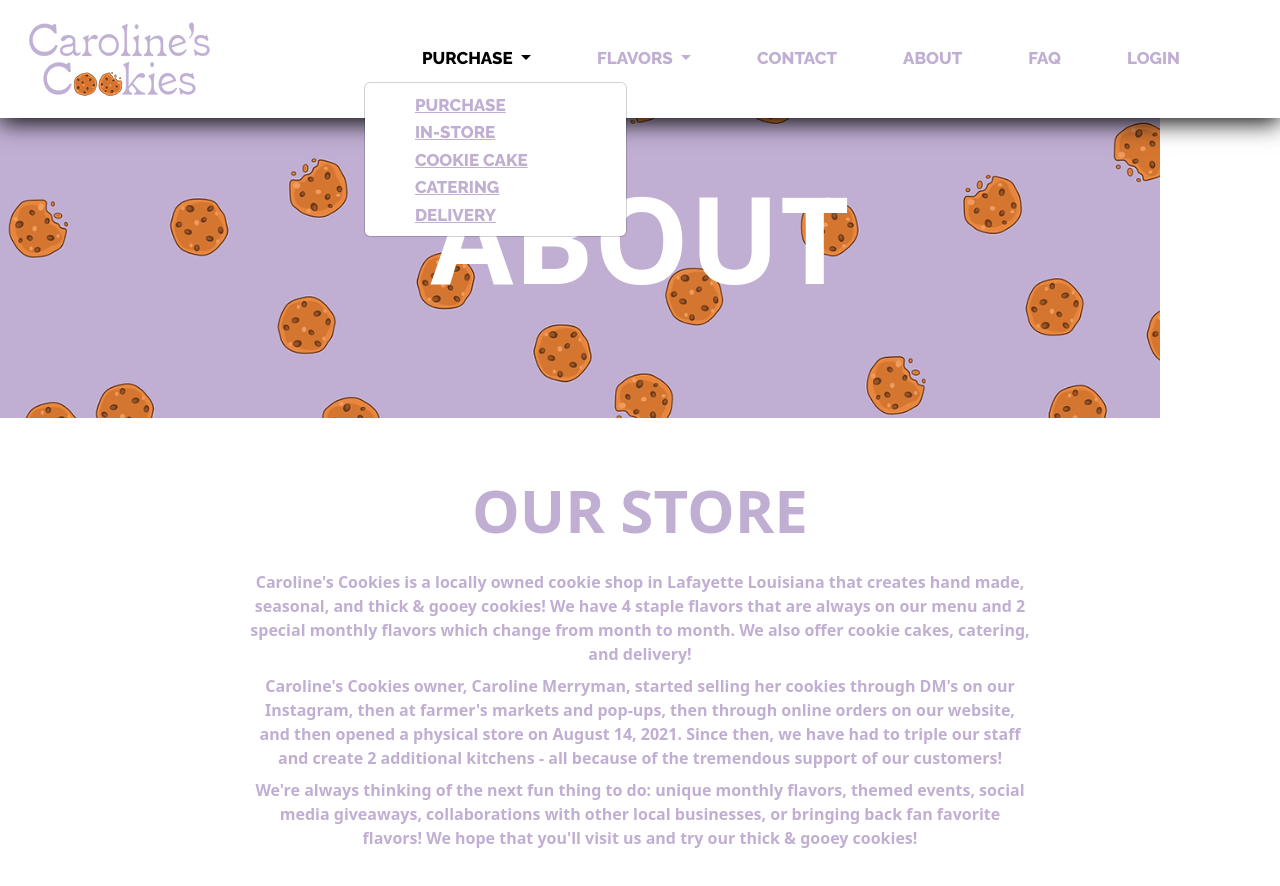
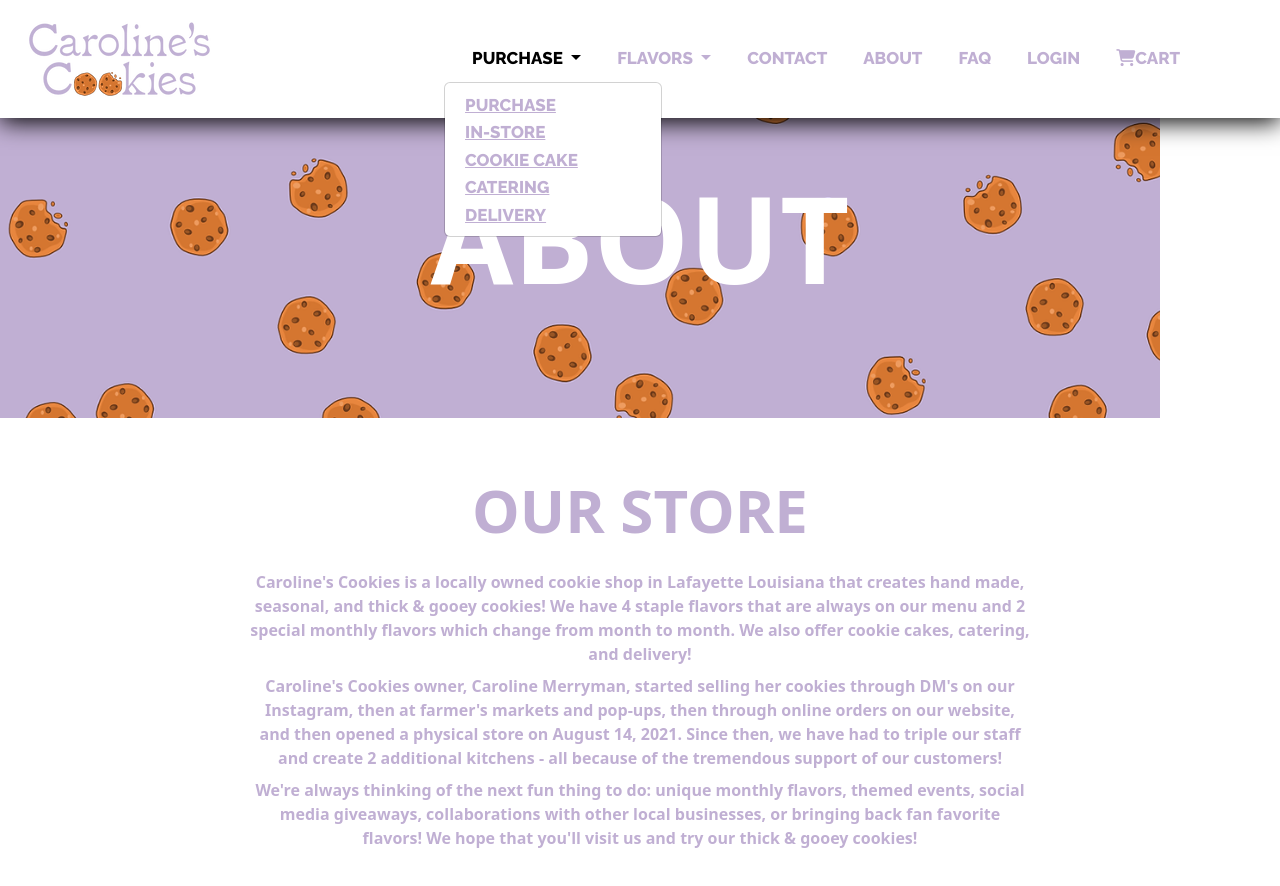
Before and after one commit to Bussyboo98/cookie, a plain HTML site: page about.html in a window 1280 px wide. Both pictures are taken after a click on the button "PURCHASE". Shown: the top 886 px of the page. Drawn offline with nearby package versions, Linux system fonts and the light colour scheme.

Commit message:
cookie update

```diff
--- a/about.html
+++ b/about.html
@@ -1,5 +1,5 @@
 <!DOCTYPE html>
-<html lang="en">
+<html lang="en" style="overflow-x: hidden;">
 
 <head>
     <meta charset="UTF-8">
@@ -70,6 +70,9 @@
                 </li>
                 <li class="nav-item">
                   <a class="nav-link" href="./login.html">Login</a>
+                </li>
+                <li class="nav-item">
+                  <a  class="nav-link" href=""><i class="fa-solid fa-cart-shopping"></i>Cart</a>
                 </li>
               </ul>
 
--- a/css/style.css
+++ b/css/style.css
@@ -14,7 +14,7 @@
     font-size: 17px;
     font-weight: 900;
     text-transform: uppercase;
-    margin-left: 50px;
+    margin-left: 20px;
     font-family: 'Raleway', sans-serif;
 }
 
@@ -514,6 +514,7 @@
         margin: auto;
         margin-top: 30%;
     }
+
     .caterings h2{
         color: #C0AFD3;
         font-weight: 900;
@@ -523,5 +524,11 @@
    .caro{
     text-align: center;
    }
+   .cookie-video video{
+    width: 100%;
+   }
+
+
+
 
 }
```
Also changed, not shown: contact.html (+3 -0 lines), faq.html (+3 -0 lines), flavor/current.html (+3 -0 lines), flavor/past-flav.html (+3 -0 lines), index.html (+4 -0 lines), login.html (+3 -0 lines), purchase/cake.html (+4 -1 lines), purchase/catering.html (+3 -0 lines), purchase/delivery.html (+3 -0 lines), purchase/purchase.html (+3 -0 lines), purchase/store.html (+3 -0 lines).
